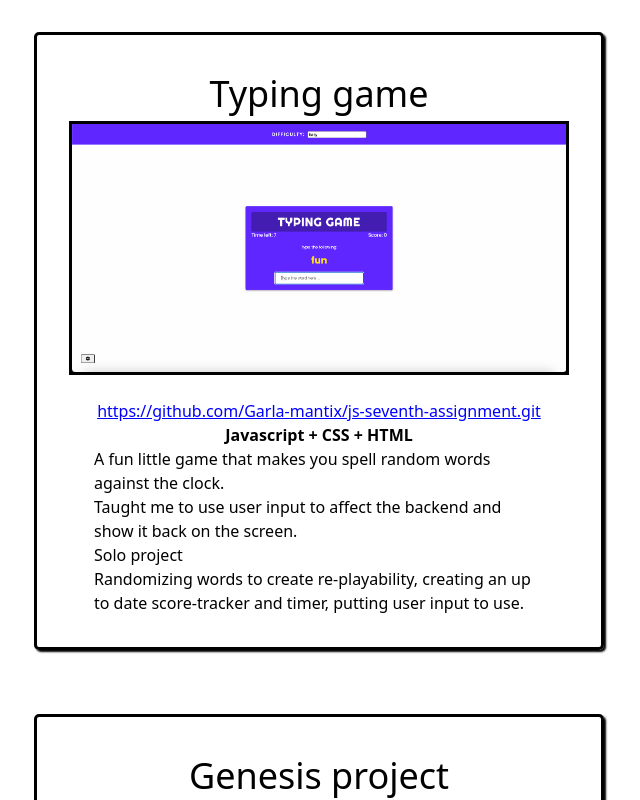
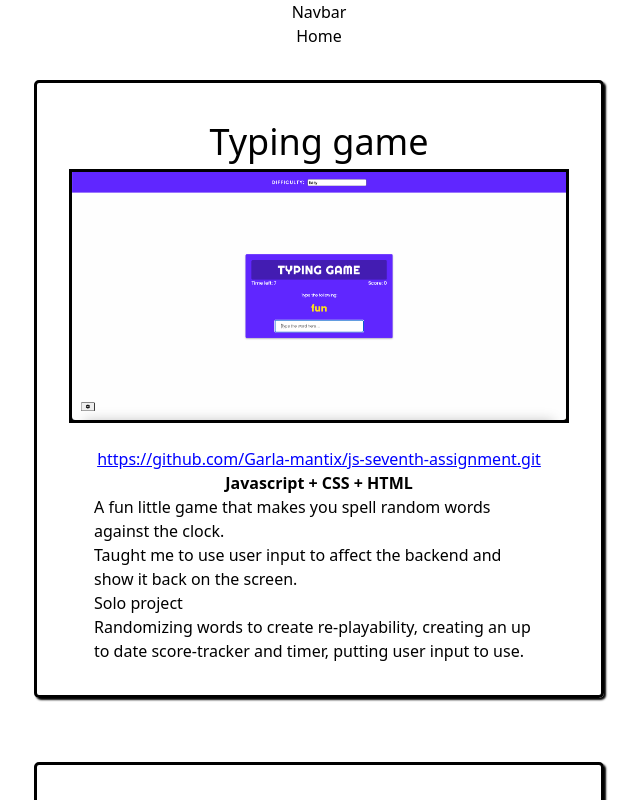
Before and after one commit to Garla-mantix/first-react-app, a React (Vite) app: page / in a window 1280 px wide. Shown: the top 800 px of the page, without its empty margins (321-961 px from the left). Built offline with nearby package versions, Linux system fonts and the light colour scheme.

Commit message:
Navigation first step

```diff
--- a/package.json
+++ b/package.json
@@ -13,6 +13,7 @@
     "@tailwindcss/vite": "^4.1.4",
     "react": "^19.0.0",
     "react-dom": "^19.0.0",
+    "react-router-dom": "^7.5.2",
     "tailwindcss": "^4.1.4"
   },
   "devDependencies": {
--- a/src/App.jsx
+++ b/src/App.jsx
@@ -1,26 +1,18 @@
-import Portfolioproject from "./components/Portfolioproject"
-import screenshot1 from "./assets/typing-game.png";
-import screenshot2 from "./assets/genesis-project.png";
-import screenshot3 from "./assets/bank.png";
+import About from "./Pages/About";
+import Projects from "./Pages/Projects";
+import { BrowserRouter, Routes, Route } from "react-router-dom";
+import Home from "./Pages/Home";
 
 function App() {
 
   return (
-    <div>
-      <Portfolioproject name="Typing game" screenshot={screenshot1} github="https://github.com/Garla-mantix/js-seventh-assignment.git"
-      tech="Javascript + CSS + HTML" func="A fun little game that makes you spell random words against the clock."
-      lesson="Taught me to use user input to affect the backend and show it back on the screen." role="Solo project"
-      challenge="Randomizing words to create re-playability, creating an up to date score-tracker and timer, putting user input to use." />
+    <BrowserRouter>
+   <Routes>
+    <Route path="/" element={<Home />} />
+    <Route path="/about" element={<About />} />
+   </Routes>
+    </BrowserRouter>
 
-      <Portfolioproject name="Genesis project" screenshot={screenshot2} github="https://github.com/Garla-mantix/genesis-portfolio.git"
-      tech="Javascript + SCSS" func="A functional website for a portfolio." lesson="Taught me to execute a design from Figma and make it into a reality."
-      role="Solo project" challenge="Recreating design from Figma, making a dynamic user experience with responsive design." />
-
-      <Portfolioproject name="Bank app" screenshot={screenshot3} github="https://github.com/Garla-mantix/js-fifth-assignment.git"
-      tech="Javascript + HTML" func="A simple banking app that allows you to deposit and withdraw money from your account."
-      lesson="Taught me to display the effects of user input." role="Solo project"
-      challenge="Using the most basic tools to create a functioning app with a intuitive user experience." />
-    </div>
   )
 }
 
--- /dev/null
+++ b/src/Pages/About.jsx
@@ -0,0 +1,8 @@
+function About() {
+    return (
+        <h1>About</h1>
+
+    )
+}
+
+export default About;
--- /dev/null
+++ b/src/Pages/Home.jsx
@@ -0,0 +1,17 @@
+import Navbar from "../components/Navbar";
+import Projects from "./Projects";
+
+function Home() {
+    return (
+        <div>
+            <Navbar />
+            <h1>Home</h1>
+            <Projects />
+
+        </div>
+
+
+    )
+}
+
+export default Home;
--- /dev/null
+++ b/src/Pages/Projects.jsx
@@ -0,0 +1,27 @@
+import Portfolioproject from "../components/Portfolioproject";
+import screenshot1 from "../assets/typing-game.png";
+import screenshot2 from "../assets/genesis-project.png";
+import screenshot3 from "../assets/bank.png";
+
+function Projects() {
+    return (
+        <div>
+      <Portfolioproject name="Typing game" screenshot={screenshot1} github="https://github.com/Garla-mantix/js-seventh-assignment.git"
+      tech="Javascript + CSS + HTML" func="A fun little game that makes you spell random words against the clock."
+      lesson="Taught me to use user input to affect the backend and show it back on the screen." role="Solo project"
+      challenge="Randomizing words to create re-playability, creating an up to date score-tracker and timer, putting user input to use." />
+
+      <Portfolioproject name="Genesis project" screenshot={screenshot2} github="https://github.com/Garla-mantix/genesis-portfolio.git"
+      tech="Javascript + SCSS" func="A functional website for a portfolio." lesson="Taught me to execute a design from Figma and make it into a reality."
+      role="Solo project" challenge="Recreating design from Figma, making a dynamic user experience with responsive design." />
+
+      <Portfolioproject name="Bank app" screenshot={screenshot3} github="https://github.com/Garla-mantix/js-fifth-assignment.git"
+      tech="Javascript + HTML" func="A simple banking app that allows you to deposit and withdraw money from your account."
+      lesson="Taught me to display the effects of user input." role="Solo project"
+      challenge="Using the most basic tools to create a functioning app with a intuitive user experience." />
+    </div>
+
+    )
+}
+
+export default Projects;
--- /dev/null
+++ b/src/components/Navbar.jsx
@@ -0,0 +1,8 @@
+function Navbar() {
+    return (
+        <h1>Navbar</h1>
+
+    )
+}
+
+export default Navbar;
--- a/src/components/Portfolioproject.jsx
+++ b/src/components/Portfolioproject.jsx
@@ -4,13 +4,6 @@
 import '../Portfolioproject.css';
 
 function Portfolioproject(props) {
-    let name = "project title";
-    let github = "project github";
-    let tech = "project tech";
-    let func = "This is what the project does";
-    let lesson = "This is what I learned";
-    let role = "This was my role during the project";
-    let challenge = "I overcame the following challenges";
 
     return (
         <div className="project">
```
Also changed, not shown: 1 other file (tests, documents, lock files or other folders).
